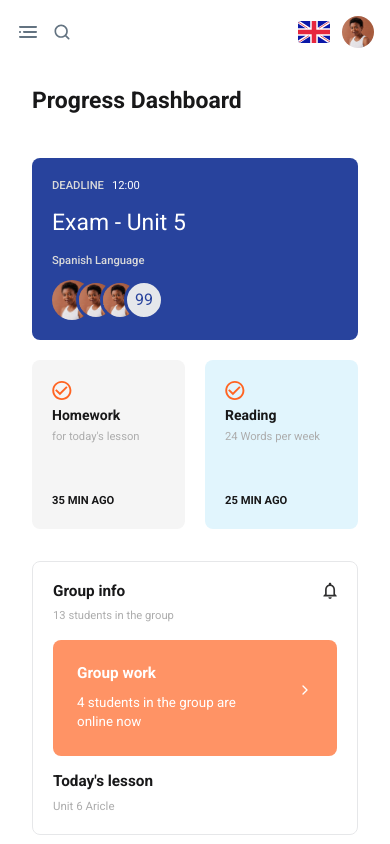
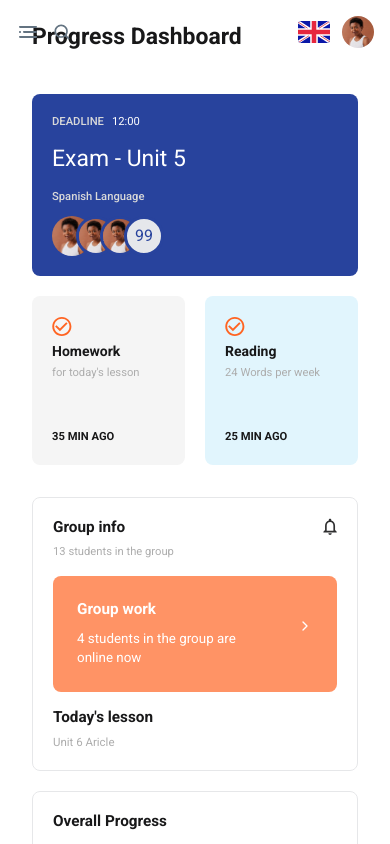
Before and after one commit to TEECOD3/TeeBoard, a Next.js app: page /Dashboard in a window 390 px wide. Built offline with nearby package versions, Linux system fonts and the light colour scheme.

Commit message:
Feature:completing the dashboard and adding auth

```diff
--- a/components/ui/Topbar.tsx
+++ b/components/ui/Topbar.tsx
@@ -16,7 +16,7 @@ type Props = {};
 
 const Topbar = (props: Props) => {
   return (
-    <nav className="lg:hidden flex justify-between py-4 container h-[4rem]">
+    <nav className="fixed top-0 left-0 lg:hidden flex justify-between py-4 container h-[4rem]">
       <div className="flex gap-x-3 items-center ">
         <Sheet>
           <SheetTrigger asChild>
```
